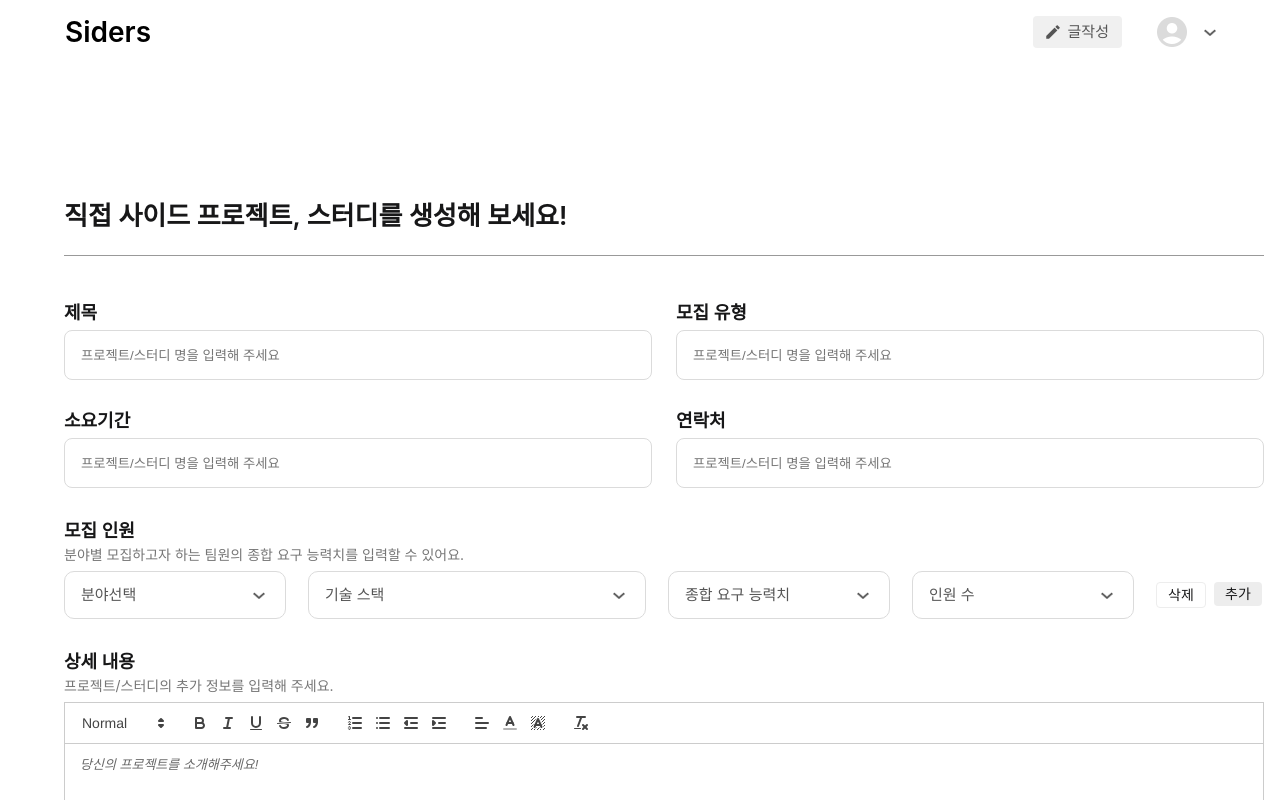
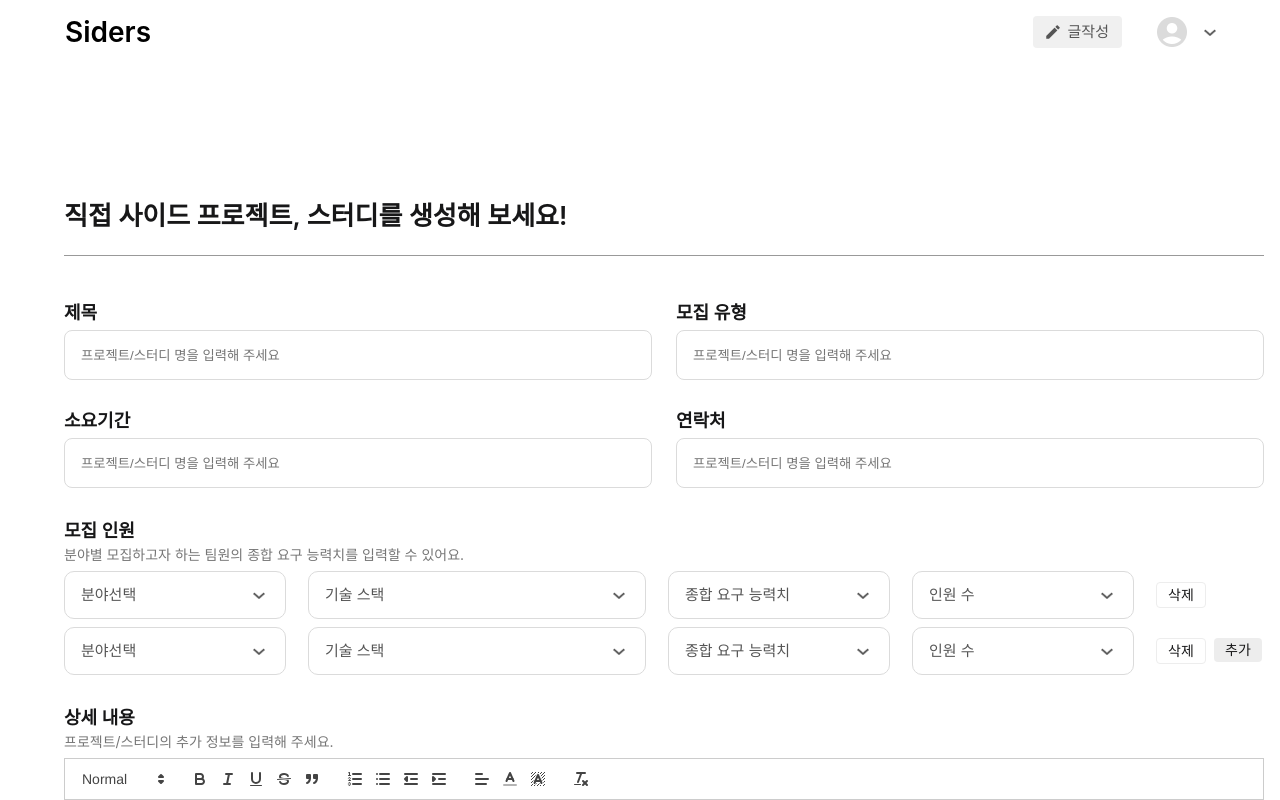
Before and after one commit to jusunjo/siders, a React (Create React App) app: page /createproject in a window 1280 px wide. Both pictures are taken after a click on the element "추가". Shown: the top 800 px of the page. Built offline with nearby package versions, Linux system fonts and the light colour scheme; a web font is replaced by a local one.

Commit message:
feat : skillbox 추가 및 삭제 구현

```diff
--- a/src/components/SkillBox.tsx
+++ b/src/components/SkillBox.tsx
@@ -13,6 +13,7 @@ const StyledSkillBox = styled.div`
     .selectForm {
         margin-right: 2%;
         width: 220px;
+
         position: relative;
     }
 
@@ -125,6 +126,13 @@ const StyledSkillBox = styled.div`
         margin-left: 8px;
     }
 
+    .noneAddBtn {
+        width: 48px;
+        height: 24px;
+        border-radius: 4px;
+        margin-left: 8px;
+    }
+
     .skillText {
         padding: 5px 0;
     }
@@ -144,8 +152,28 @@ const StyledSkillBox = styled.div`
             margin-left: 7px;
         }
     }
+
+    .group,
+    .level,
+    .people {
+        height: 48px;
+    }
 `;
-const SkillBox = () => {
+const SkillBox = ({
+    setCountSkillBox,
+    countSkillBox,
+    num,
+    setGetKey,
+    arraySKillBox,
+    setArraySkillBox,
+}: {
+    countSkillBox: any;
+    setCountSkillBox: any;
+    num: any;
+    setGetKey: any;
+    arraySKillBox: any;
+    setArraySkillBox: any;
+}) => {
     const [groupFocus, setGroupFocus] = useState(false);
     const [skillFocus, setSkillFocus] = useState(false);
     const [levelFocus, setLevelFocus] = useState(false);
@@ -165,11 +193,29 @@ const SkillBox = () => {
         setSelectSkill((data) => [...data, it]);
     };
 
-    console.log(selectSkill[0]);
+    const deleteSkill = (it: any) => {
+        const b = selectSkill.filter((data) => data !== it);
+        setSelectSkill(b);
+    };
+
+    const onClick = () => {
+        setCountSkillBox(countSkillBox + 1);
+    };
+
+    const deleteSkillBox = () => {
+        if (arraySKillBox.length > 1) {
+            const newData = arraySKillBox.filter((data: any) => data !== num);
+            setArraySkillBox(newData);
+        } else {
+            return alert("더 이상 삭제할 수 없습니다.");
+        }
+    };
+
+    console.log(arraySKillBox.length);
 
     return (
         <StyledSkillBox>
-            <div className="selectForm" onFocus={() => setGroupFocus(true)} onBlur={() => setGroupFocus(false)} tabIndex={1}>
+            <div className="selectForm group" onFocus={() => setGroupFocus(true)} onBlur={() => setGroupFocus(false)} tabIndex={1}>
                 <div onMouseDown={() => setGroupFocus(!groupFocus)} className="category">
                     <div className="categoryText">{selectGroup}</div>
                     <img alt="vector" className="vector" src={process.env.PUBLIC_URL + `/assets/Vector.png`} />
@@ -177,6 +223,7 @@ const SkillBox = () => {
                 <div className={groupFocus ? "toggleCategory" : "noneToggleCategory"}>
                     {groupValue.map((it: string) => (
                         <div
+                            key={it}
                             onClick={() => {
                                 setGroupFocus(false);
                                 setSelectGroup(it);
@@ -195,9 +242,17 @@ const SkillBox = () => {
                             <div className="skillText">기술 스택</div>
                         ) : (
                             selectSkill.map((it) => (
-                                <div className="skillItems">
+                                <div key={it} className="skillItems">
                                     <div>{it}</div>
-                                    <img alt="smallClose" className="smallClose" src={process.env.PUBLIC_URL + `/assets/smallClose.png`} />
+                                    <img
+                                        onClick={() => {
+                                            setSkillFocus(false);
+                                            deleteSkill(it);
+                                        }}
+                                        alt="smallClose"
+                                        className="smallClose"
+                                        src={process.env.PUBLIC_URL + `/assets/smallClose.png`}
+                                    />
                                 </div>
                             ))
                         )}
@@ -218,7 +273,7 @@ const SkillBox = () => {
                     ))}
                 </div>
             </div>
-            <div className="selectForm" onFocus={() => setLevelFocus(true)} onBlur={() => setLevelFocus(false)} tabIndex={1}>
+            <div className="selectForm level" onFocus={() => setLevelFocus(true)} onBlur={() => setLevelFocus(false)} tabIndex={1}>
                 <div onMouseDown={() => setLevelFocus(!levelFocus)} className="category">
                     <div className="categoryText">{selectLevel}</div>
                     <img alt="vector" className="vector" src={process.env.PUBLIC_URL + `/assets/Vector.png`} />
@@ -226,6 +281,7 @@ const SkillBox = () => {
                 <div className={levelFocus ? "toggleCategory" : "noneToggleCategory"}>
                     {levelValue.map((it: string) => (
                         <div
+                            key={it}
                             onClick={() => {
                                 setLevelFocus(false);
                                 setSelectLevel(it);
@@ -237,7 +293,7 @@ const SkillBox = () => {
                     ))}
                 </div>
             </div>
-            <div className="selectForm" onFocus={() => setPeopleFocus(true)} onBlur={() => setPeopleFocus(false)} tabIndex={1}>
+            <div className="selectForm people" onFocus={() => setPeopleFocus(true)} onBlur={() => setPeopleFocus(false)} tabIndex={1}>
                 <div onMouseDown={() => setPeopleFocus(!peopleFocus)} className="category">
                     <div className="categoryText">{selectPeople}</div>
                     <img alt="vector" className="vector" src={process.env.PUBLIC_URL + `/assets/Vector.png`} />
@@ -245,6 +301,7 @@ const SkillBox = () => {
                 <div className={peopleFocus ? "toggleCategory" : "noneToggleCategory"}>
                     {peopleValue.map((it: string) => (
                         <div
+                            key={it}
                             onClick={() => {
                                 setPeopleFocus(false);
                                 setSelectPeople(it);
@@ -256,8 +313,16 @@ const SkillBox = () => {
                     ))}
                 </div>
             </div>
-            <div className="deleteBtn">삭제</div>
-            <div className="addBtn">추가</div>
+            <div onClick={deleteSkillBox} className="deleteBtn">
+                삭제
+            </div>
+            {arraySKillBox && arraySKillBox[arraySKillBox.length - 1] === num ? (
+                <div onClick={onClick} className="addBtn">
+                    추가
+                </div>
+            ) : (
+                <div className="noneAddBtn"></div>
+            )}
         </StyledSkillBox>
     );
 };
--- a/src/page/CreateProject.tsx
+++ b/src/page/CreateProject.tsx
@@ -1,5 +1,5 @@
 import Editor from "../components/Editor";
-import { useState } from "react";
+import { useEffect, useState } from "react";
 import styled from "styled-components";
 import SkillBox from "../components/SkillBox";
 // import Calendar from "../components/Calendar";
@@ -81,6 +81,13 @@ const StyledCreateProject = styled.div`
 
 const CreateProject = () => {
     const [content, setContent] = useState();
+    const [getKey, setGetKey] = useState();
+    const [countSkillBox, setCountSkillBox] = useState(1);
+    const [arraySKillBox, setArraySkillBox] = useState<any[]>([]);
+
+    useEffect(() => {
+        setArraySkillBox((data) => [...data, countSkillBox]);
+    }, [countSkillBox]);
 
     return (
         <StyledCreateProject>
@@ -109,8 +116,18 @@ const CreateProject = () => {
             </div>
             <div className="recruitmentText">모집 인원</div>
             <div className="recruitmentSubText"> 분야별 모집하고자 하는 팀원의 종합 요구 능력치를 입력할 수 있어요.</div>
-            <SkillBox />
 
+            {arraySKillBox.map((key) => (
+                <SkillBox
+                    key={key}
+                    num={key}
+                    countSkillBox={countSkillBox}
+                    setCountSkillBox={setCountSkillBox}
+                    arraySKillBox={arraySKillBox}
+                    setArraySkillBox={setArraySkillBox}
+                    setGetKey={setGetKey}
+                />
+            ))}
             <div className="contentText">상세 내용</div>
             <div className="contentSubText">프로젝트/스터디의 추가 정보를 입력해 주세요.</div>
             <Editor setContent={setContent} placeholder={"당신의 프로젝트를 소개해주세요!"} value={content} />
```
